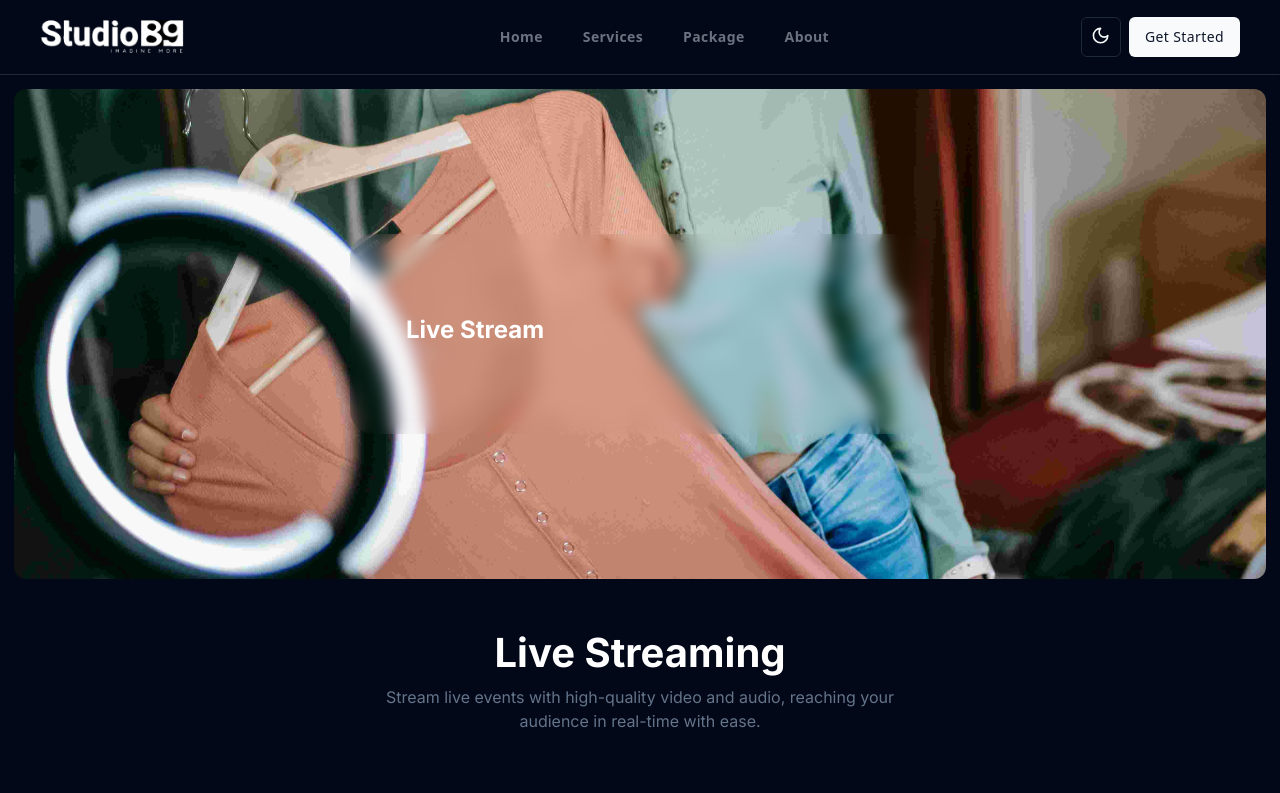
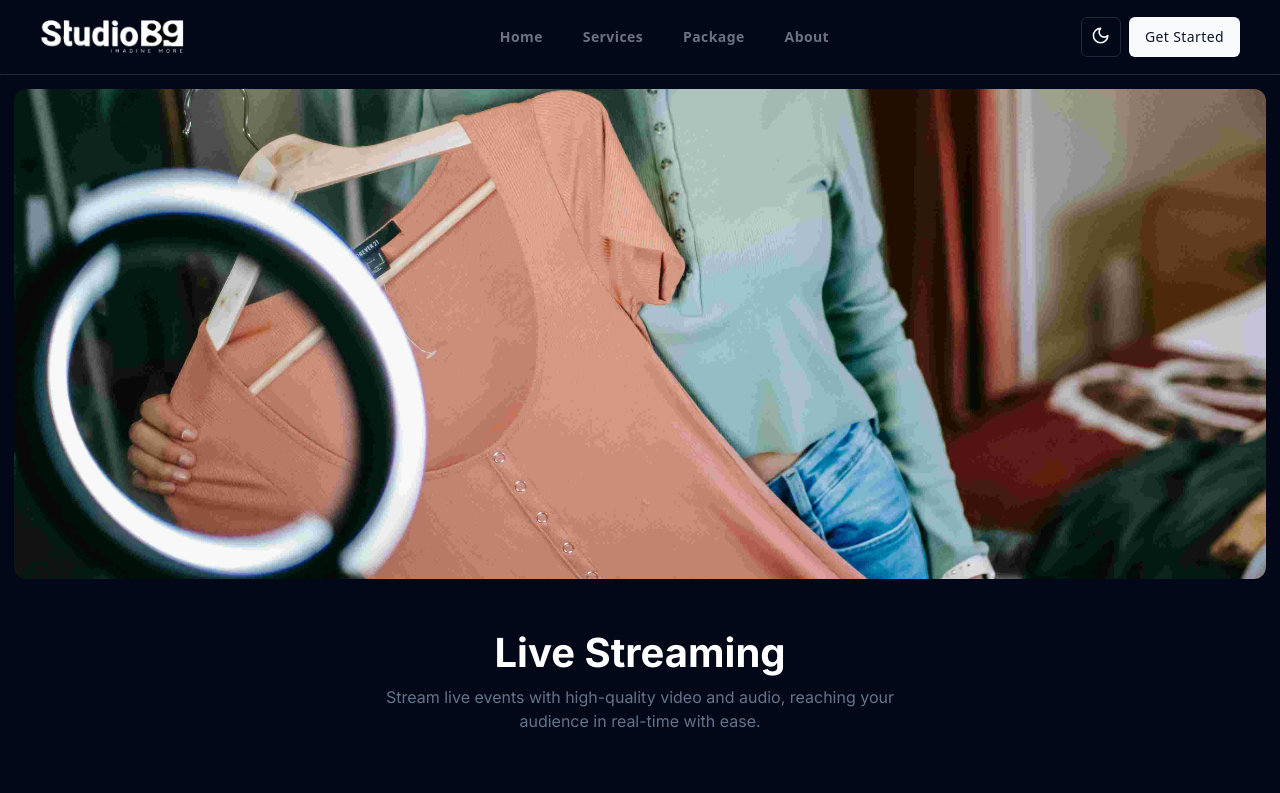
Before and after one commit to md-ali-0/studio89, a Next.js app: page /live-stream in a window 1280 px wide. Shown: the top 793 px of the page. Built offline with nearby package versions, Linux system fonts and the light colour scheme.

Commit message:
Common Slider Updated

```diff
--- a/src/app/edTech-classroom/page.jsx
+++ b/src/app/edTech-classroom/page.jsx
@@ -25,15 +25,8 @@ const page = () => {
                         style={{
                             backgroundImage: `url('${item.image.src}')`,
                         }}
-                        className="keen-slider__slide bg-cover bg-no-repeat bg-center flex items-center justify-center text-white"
+                        className="keen-slider__slide bg-cover bg-no-repeat bg-center"
                     >
-                        <div className="bg-[rgba(255, 255, 255, 1)] flex flex-col justify-end backdrop-blur-[8px] rounded-3xl min-w-[80%] md:min-w-[380px] lg:min-w-[580px]">
-                            <div className="px-5 py-10 lg:px-14 lg:py-20">
-                                <h2 className="text-2xl font-bold mb-2">
-                                    EdTech Classroom
-                                </h2>
-                            </div>
-                        </div>
                     </div>
                 ))}
             </CommonSlider>
--- a/src/app/live-stream/page.jsx
+++ b/src/app/live-stream/page.jsx
@@ -17,21 +17,16 @@ const page = () => {
     return (
         <div>
             <CommonSlider>
-                {ImageData.map((item,idx)=><div
-                    key={idx}
-                    style={{
-                        backgroundImage: `url('${item.image.src}')`,
-                    }}
-                    className="keen-slider__slide bg-cover bg-no-repeat bg-center flex items-center justify-center text-white"
-                >
-                    <div className="bg-[rgba(255, 255, 255, 1)] flex flex-col justify-end backdrop-blur-[8px] rounded-3xl min-w-[80%] md:min-w-[380px] lg:min-w-[580px]">
-                        <div className="px-5 py-10 lg:px-14 lg:py-20">
-                            <h2 className="text-2xl font-bold mb-2">
-                                Live Stream
-                            </h2>
-                        </div>
+                {ImageData.map((item, idx) => (
+                    <div
+                        key={idx}
+                        style={{
+                            backgroundImage: `url('${item.image.src}')`,
+                        }}
+                        className="keen-slider__slide bg-cover bg-no-repeat bg-center"
+                    >
                     </div>
-                </div>)}
+                ))}
             </CommonSlider>
             <div>
                 <SectionTitle
--- a/src/app/photo-shoot/page.jsx
+++ b/src/app/photo-shoot/page.jsx
@@ -21,15 +21,8 @@ const page = () => {
                         style={{
                             backgroundImage: `url('${item.image.src}')`,
                         }}
-                        className="keen-slider__slide bg-cover bg-no-repeat bg-center flex items-center justify-center text-white"
+                        className="keen-slider__slide bg-cover bg-no-repeat bg-center"
                     >
-                        <div className="bg-[rgba(255, 255, 255, 1)] flex flex-col justify-end backdrop-blur-[8px] rounded-3xl min-w-[80%] md:min-w-[380px] lg:min-w-[580px]">
-                            <div className="px-5 py-10 lg:px-14 lg:py-20">
-                                <h2 className="text-2xl font-bold mb-2">
-                                    Photo Shoots
-                                </h2>
-                            </div>
-                        </div>
                     </div>
                 ))}
             </CommonSlider>
--- a/src/app/podcast/page.jsx
+++ b/src/app/podcast/page.jsx
@@ -25,15 +25,8 @@ const page = () => {
                         style={{
                             backgroundImage: `url('${item.image.src}')`,
                         }}
-                        className="keen-slider__slide bg-cover bg-no-repeat bg-center flex items-center justify-center text-white"
+                        className="keen-slider__slide bg-cover bg-no-repeat bg-center"
                     >
-                        <div className="bg-[rgba(255, 255, 255, 1)] flex flex-col justify-end backdrop-blur-[8px] rounded-3xl min-w-[80%] md:min-w-[380px] lg:min-w-[580px]">
-                            <div className="px-5 py-10 lg:px-14 lg:py-20">
-                                <h2 className="text-2xl font-bold mb-2">
-                                    Podcast Recording
-                                </h2>
-                            </div>
-                        </div>
                     </div>
                 ))}
             </CommonSlider>
--- a/src/app/social-media-content/page.jsx
+++ b/src/app/social-media-content/page.jsx
@@ -25,15 +25,8 @@ const page = () => {
                         style={{
                             backgroundImage: `url('${item.image.src}')`,
                         }}
-                        className="keen-slider__slide bg-cover bg-no-repeat bg-center flex items-center justify-center text-white"
+                        className="keen-slider__slide bg-cover bg-no-repeat bg-center"
                     >
-                        <div className="bg-[rgba(255, 255, 255, 1)] flex flex-col justify-end backdrop-blur-[8px] rounded-3xl min-w-[80%] md:min-w-[380px] lg:min-w-[580px]">
-                            <div className="px-5 py-10 lg:px-14 lg:py-20">
-                                <h2 className="text-2xl font-bold mb-2">
-                                    Social Media Content
-                                </h2>
-                            </div>
-                        </div>
                     </div>
                 ))}
             </CommonSlider>
```
